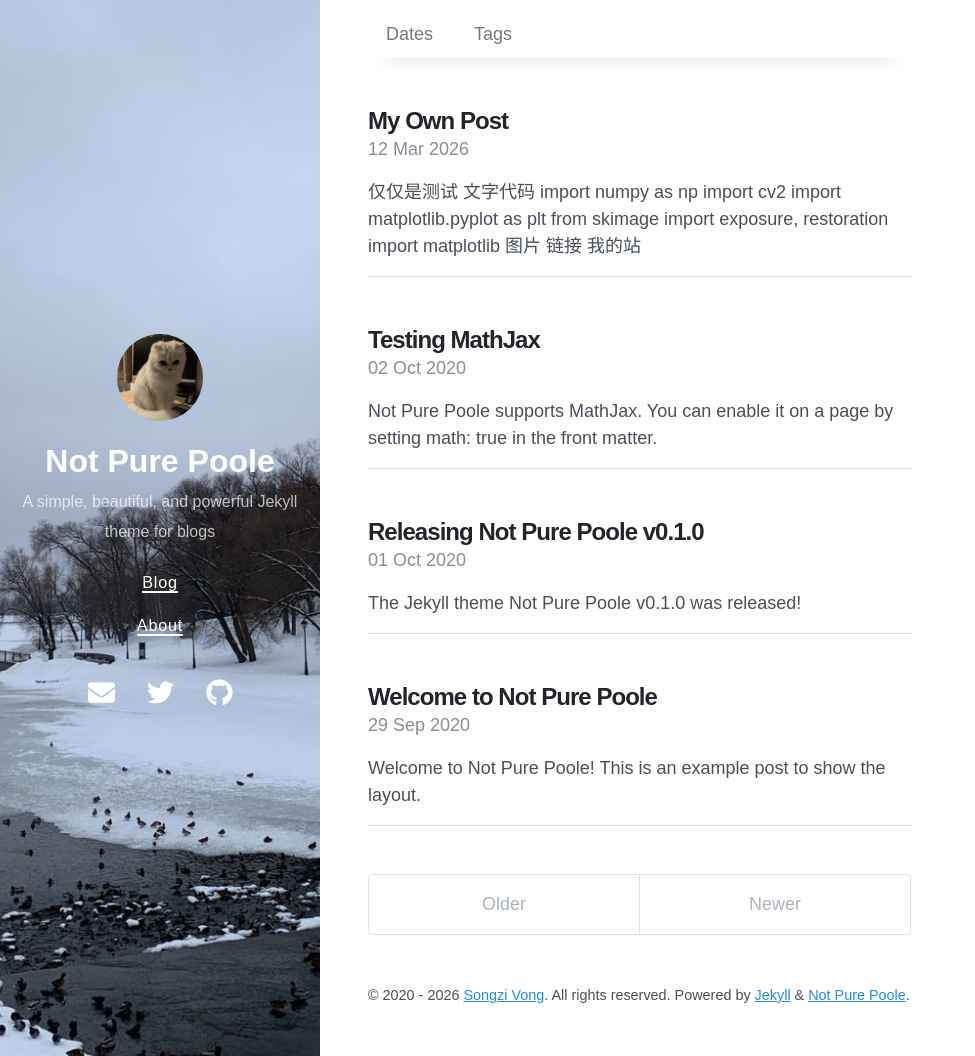
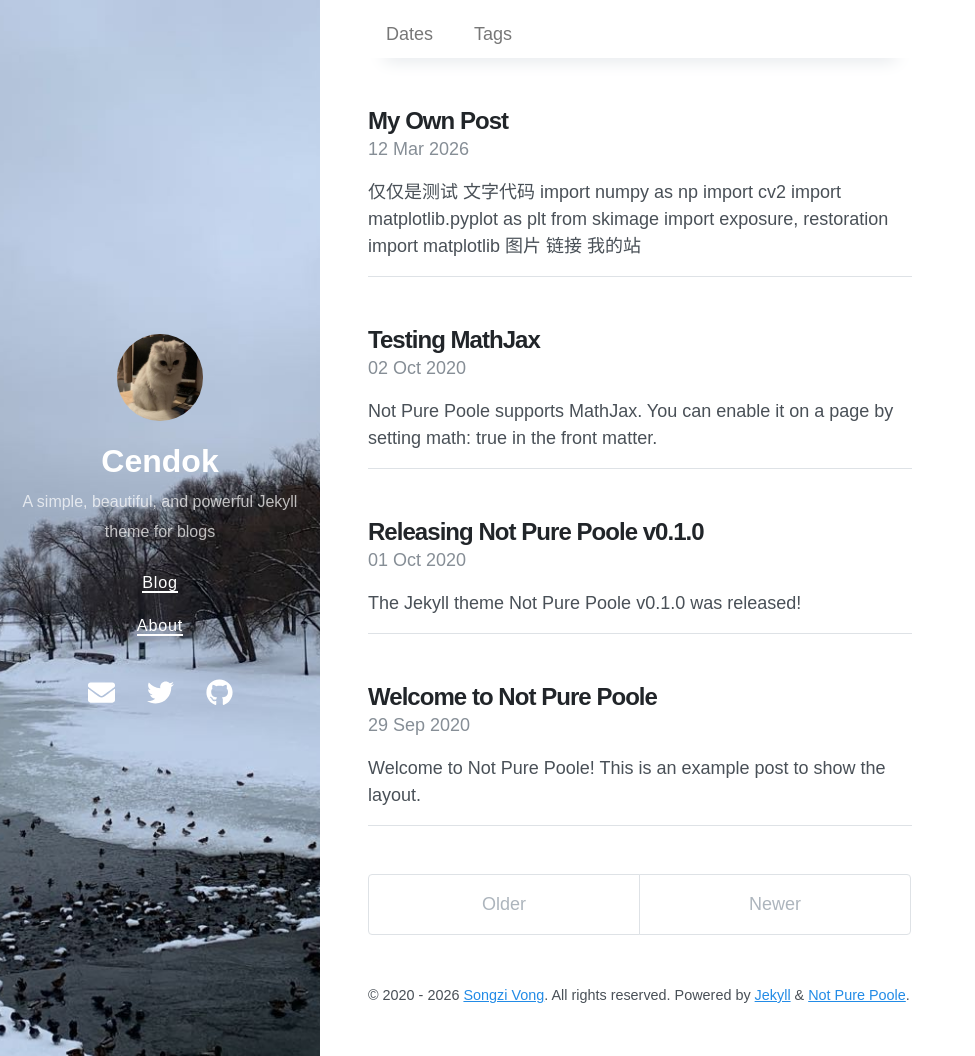
Before and after one commit to Cendok/pure-Blog, a Jekyll site: the page built from index.html, in a window 1280 px wide and 1056 px high. Shown: the whole window, without its empty margins (0-975 px from the left). Built offline with Jekyll 4.4.1, drawn with Linux system fonts in a browser that asks for light colours; nearby versions of some CDN libraries; the list of posts is cut into pages by our own code.

Commit message:
Update _config.yml

```diff
--- a/_config.yml
+++ b/_config.yml
@@ -1,5 +1,5 @@
 # Setup
-title: Not Pure Poole
+title: Cendok
 description: A simple, beautiful, and powerful Jekyll theme for blogs
 url: https://vszhub.github.io
 avatar: /avatar.jpeg
```
